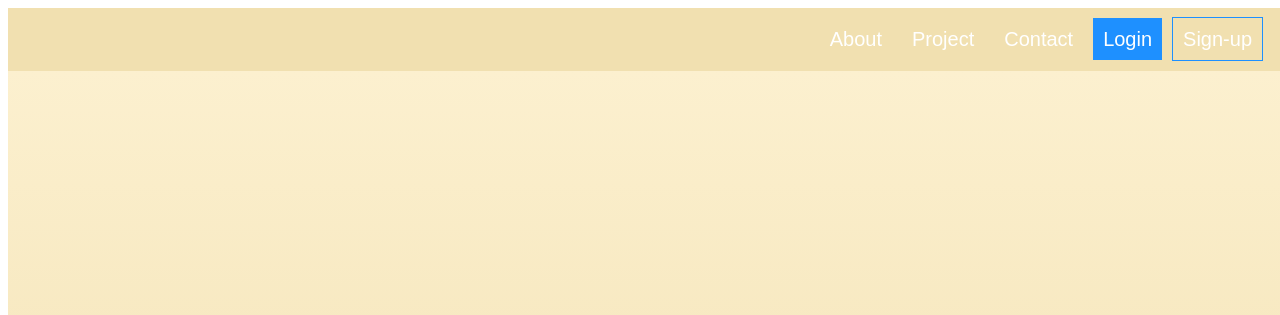
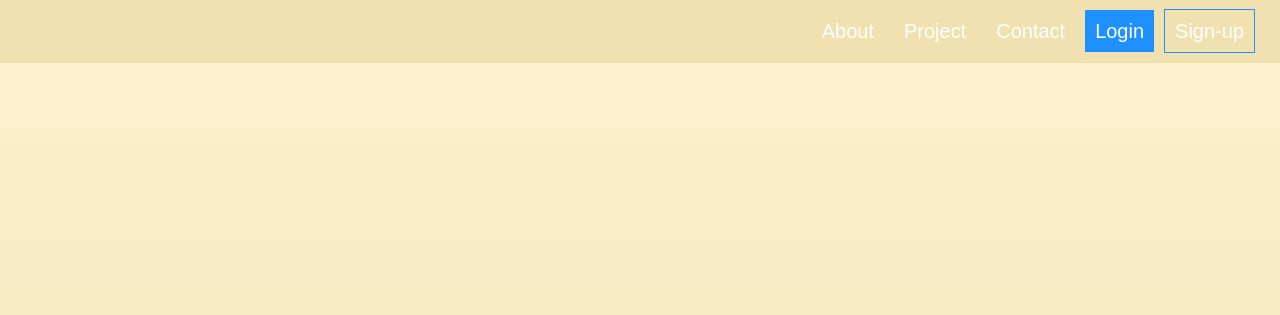
Before and after one commit to kentmark92/My-Portfolio, a plain HTML site: page index.html in a window 1280 px wide. Shown: the top 315 px of the page. Drawn offline with Linux system fonts and the light colour scheme.

Commit message:
Update style.css

```diff
--- a/style.css
+++ b/style.css
@@ -1,3 +1,9 @@
+*{
+  margin: 0;
+  padding: 0;
+  border: 0;
+  font-size: 100%;
+ }
 html {
   font-family: Arial, Helvetica, sans-serif;
 }
```
